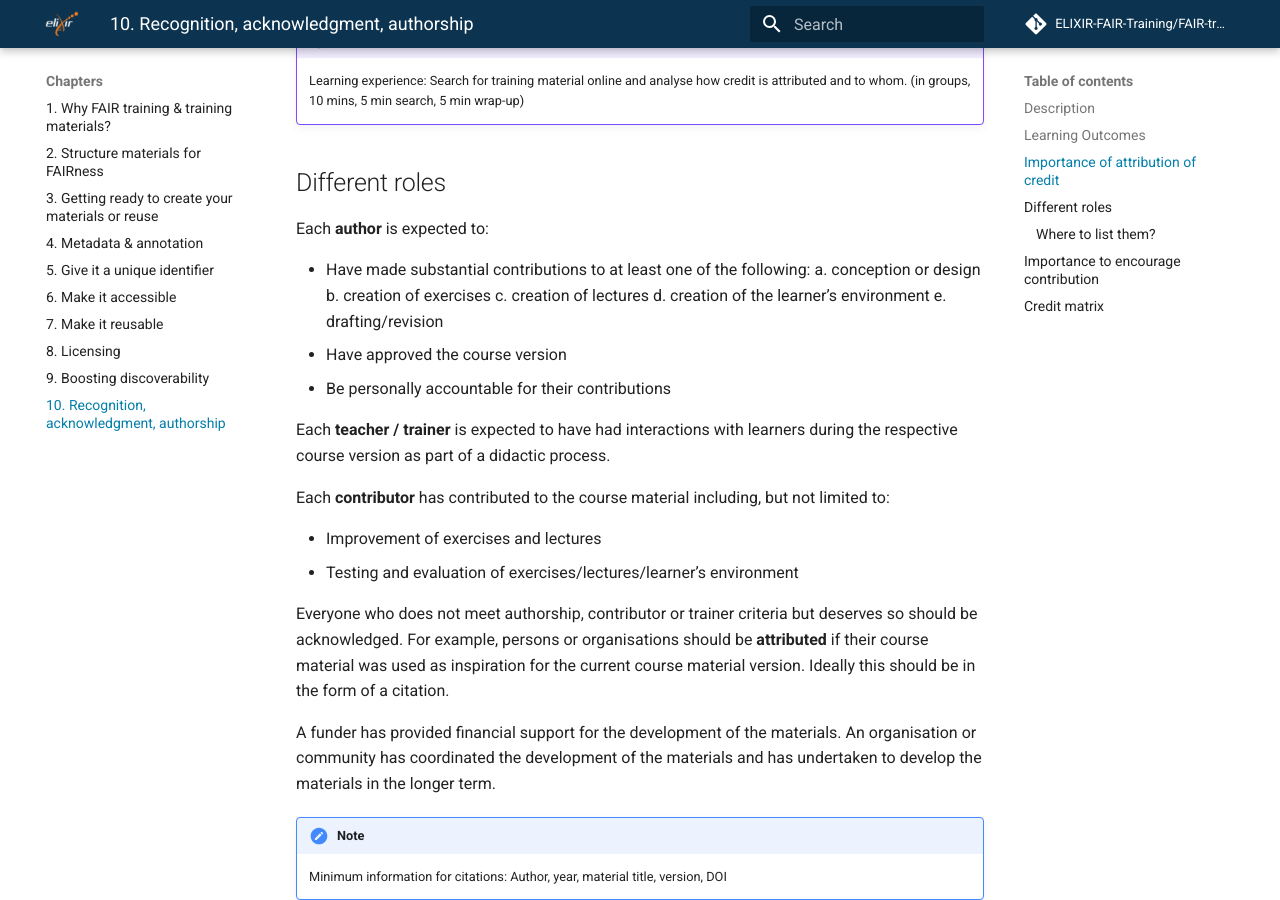
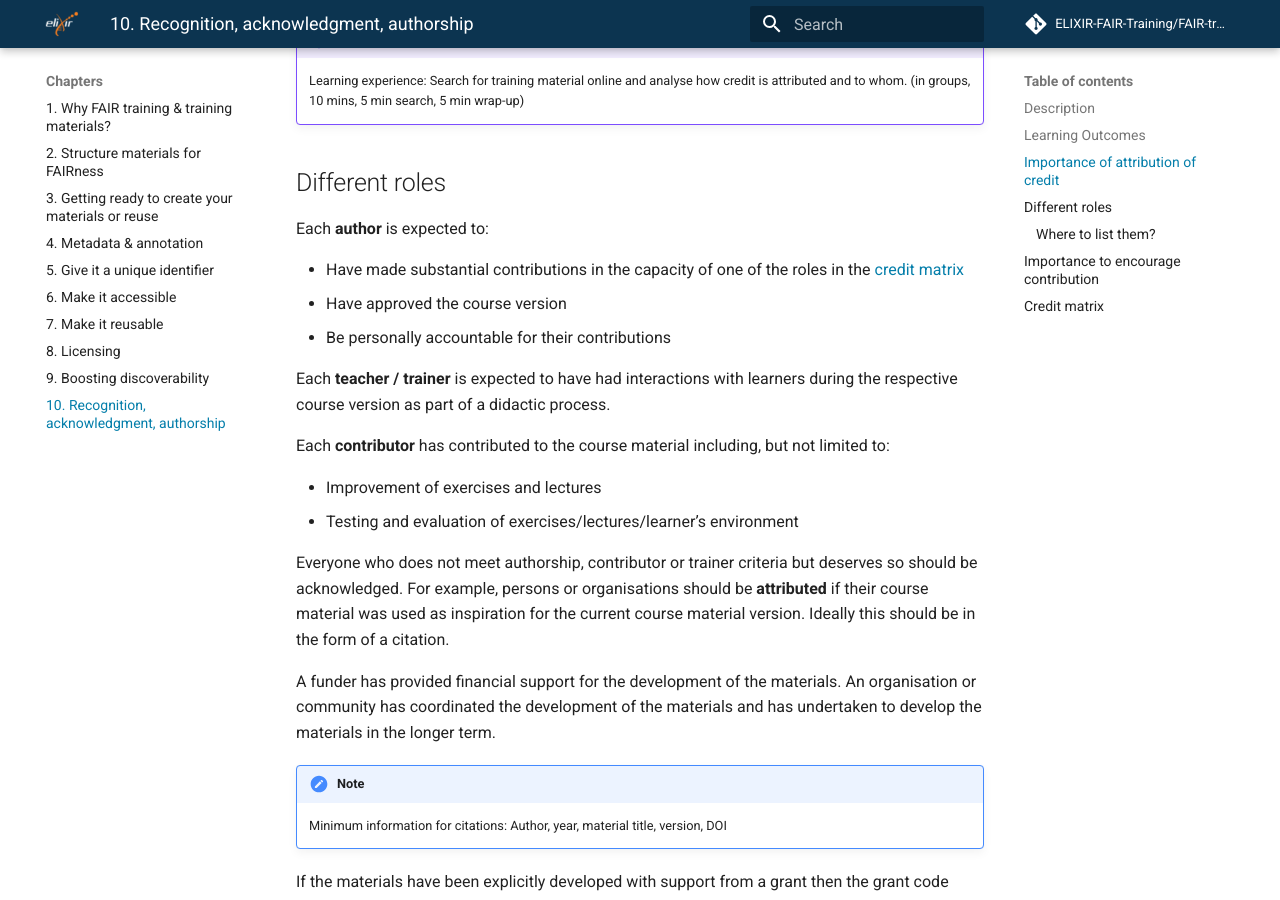
Before and after one commit to elixir-europe-training/ELIXIR-TrP-FAIR-training-handbook, an MkDocs documentation site: the page built from docs/chapters/chapter_10.md, in a window 1280 px wide and 900 px high, scrolled down 1729 px. Built offline with MkDocs 1.6.1 and Material for MkDocs 9.7.7, drawn with Linux system fonts in a browser that asks for light colours; comment, search, counter and statistics services are not loaded.

Commit message:
refers to credit matrix while describing author

```diff
--- a/docs/chapters/chapter_10.md
+++ b/docs/chapters/chapter_10.md
@@ -55,12 +55,7 @@ In the end, attributing contact creates a community of trainers and contributors
 
 Each **author** is expected to:
 
-- Have made substantial contributions to at least one of the following:
-    a. conception or design
-    b. creation of exercises
-    c. creation of lectures
-    d. creation of the learner’s environment
-    e. drafting/revision
+- Have made substantial contributions in the capacity of one of the roles in the [credit matrix](#credit-matrix)
 - Have approved the course version
 - Be personally accountable for their contributions
 
```
